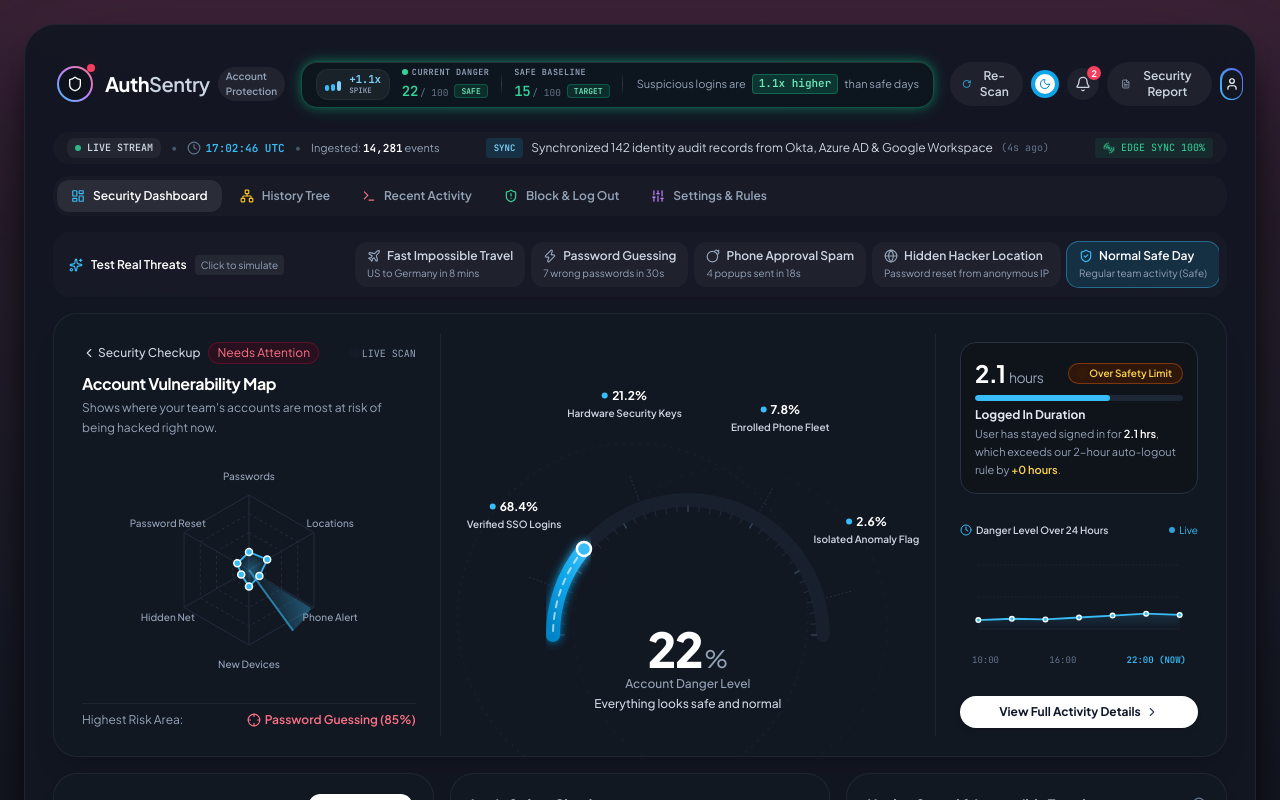
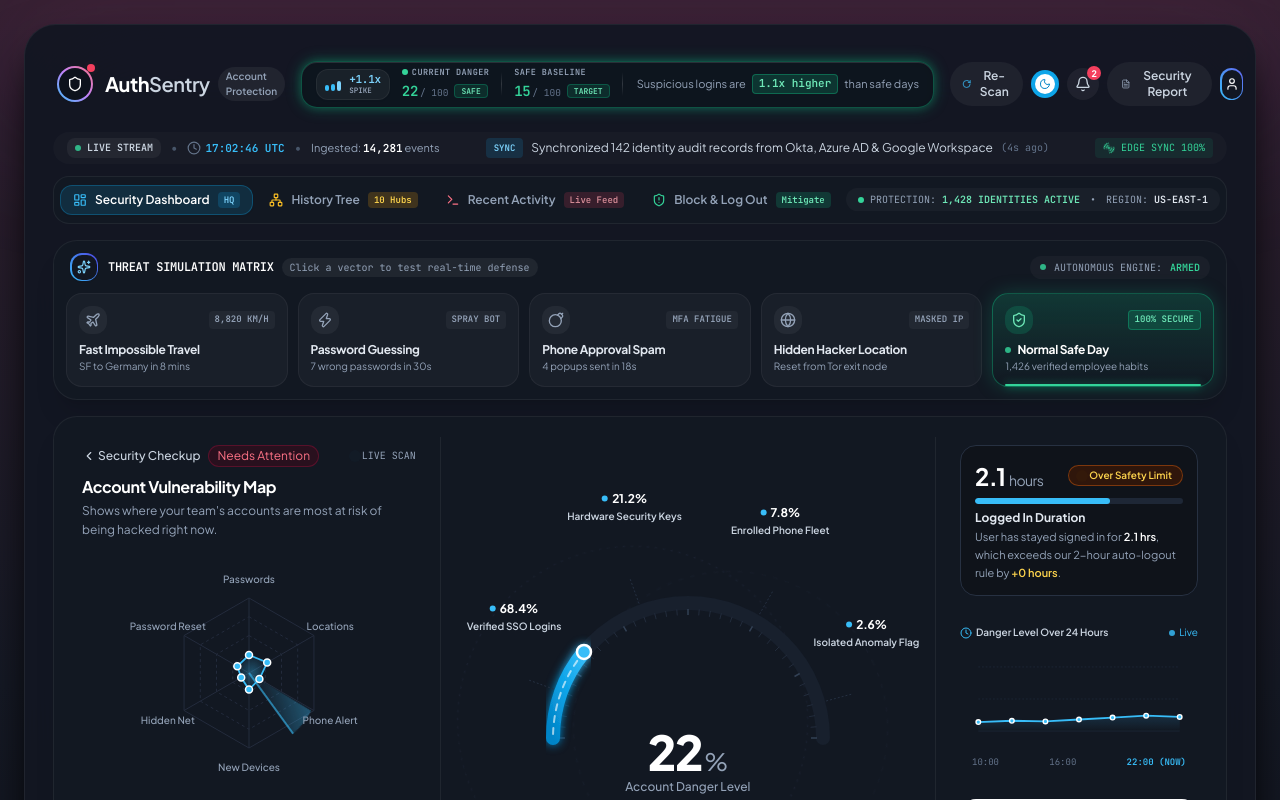
Before and after one commit to Sameer-khatri/LIVE_PROJECT, a React (Vite) app in the folder tool/: page / in a window 1280 px wide. Shown: the top 800 px of the page. Built offline with nearby package versions, Linux system fonts and the light colour scheme.

Commit message:
feat: restructure navigation tabs with telemetry metadata and redesign threat simulator into a balanced 5-column matrix

```diff
--- a/tool/src/App.tsx
+++ b/tool/src/App.tsx
@@ -376,67 +376,88 @@ export default function App() {
           {/* Real-Time Living Security Event Ticker Bar */}
           <LiveSecurityTicker isLiveStream={isLiveStream} />
 
-          {/* Master Navigation Tabs Switcher (Borderless clean pills) */}
-          <div className="flex items-center gap-1 mb-4 p-1 rounded-2xl bg-white/[0.02] overflow-x-auto max-w-full select-none">
+          {/* Master Navigation Tabs Switcher (Structured & Balanced with Telemetry Badge) */}
+          <div className="flex flex-col lg:flex-row items-stretch lg:items-center justify-between gap-2.5 mb-4 p-1.5 rounded-2xl bg-[#131924]/80 border border-white/[0.06] select-none">
+
+            {/* Left Segmented Tab Switcher with Micro-Badges */}
+            <div className="flex items-center gap-1 overflow-x-auto max-w-full py-0.5">
               <button
                 onClick={() => setActiveTab('DASHBOARD')}
-              className={`flex items-center gap-2 px-3.5 py-2 rounded-xl text-xs font-semibold transition-all duration-200 flex-shrink-0 ${
+                className={`flex items-center gap-2 px-3 py-1.5 rounded-xl text-xs font-semibold transition-all duration-200 flex-shrink-0 ${
                   activeTab === 'DASHBOARD'
-                  ? 'bg-white/[0.08] text-white shadow-sm'
-                  : 'text-slate-400 hover:text-slate-200 hover:bg-white/[0.04]'
+                    ? 'bg-sky-500/15 text-white border border-sky-500/30 shadow-sm'
+                    : 'text-slate-400 hover:text-white hover:bg-white/[0.04]'
                 }`}
               >
                 <LayoutDashboard className="w-3.5 h-3.5 text-sky-400" />
                 <span>Security Dashboard</span>
+                <span className="px-1.5 py-0.2 rounded text-[9px] font-mono bg-sky-500/20 text-sky-300">HQ</span>
               </button>
 
               <button
                 onClick={() => setActiveTab('ANALYZER')}
-              className={`flex items-center gap-2 px-3.5 py-2 rounded-xl text-xs font-semibold transition-all duration-200 flex-shrink-0 ${
+                className={`flex items-center gap-2 px-3 py-1.5 rounded-xl text-xs font-semibold transition-all duration-200 flex-shrink-0 ${
                   activeTab === 'ANALYZER'
-                  ? 'bg-white/[0.08] text-white shadow-sm'
-                  : 'text-slate-400 hover:text-slate-200 hover:bg-white/[0.04]'
+                    ? 'bg-amber-500/15 text-white border border-amber-500/30 shadow-sm'
+                    : 'text-slate-400 hover:text-white hover:bg-white/[0.04]'
                 }`}
               >
                 <Network className="w-3.5 h-3.5 text-amber-400" />
                 <span>History Tree</span>
+                <span className="px-1.5 py-0.2 rounded text-[9px] font-mono bg-amber-500/20 text-amber-300">10 Hubs</span>
               </button>
 
               <button
                 onClick={() => setActiveTab('INCIDENTS')}
-              className={`flex items-center gap-2 px-3.5 py-2 rounded-xl text-xs font-semibold transition-all duration-200 flex-shrink-0 ${
+                className={`flex items-center gap-2 px-3 py-1.5 rounded-xl text-xs font-semibold transition-all duration-200 flex-shrink-0 ${
                   activeTab === 'INCIDENTS'
-                  ? 'bg-white/[0.08] text-white shadow-sm'
-                  : 'text-slate-400 hover:text-slate-200 hover:bg-white/[0.04]'
+                    ? 'bg-rose-500/15 text-white border border-rose-500/30 shadow-sm'
+                    : 'text-slate-400 hover:text-white hover:bg-white/[0.04]'
                 }`}
               >
                 <Terminal className="w-3.5 h-3.5 text-rose-400" />
                 <span>Recent Activity</span>
+                <span className="px-1.5 py-0.2 rounded text-[9px] font-mono bg-rose-500/20 text-rose-300 animate-pulse">Live Feed</span>
               </button>
 
               <button
                 onClick={() => setActiveTab('MITIGATIONS')}
-              className={`flex items-center gap-2 px-3.5 py-2 rounded-xl text-xs font-semibold transition-all duration-200 flex-shrink-0 ${
+                className={`flex items-center gap-2 px-3 py-1.5 rounded-xl text-xs font-semibold transition-all duration-200 flex-shrink-0 ${
                   activeTab === 'MITIGATIONS'
-                  ? 'bg-white/[0.08] text-white shadow-sm'
-                  : 'text-slate-400 hover:text-slate-200 hover:bg-white/[0.04]'
+                    ? 'bg-emerald-500/15 text-white border border-emerald-500/30 shadow-sm'
+                    : 'text-slate-400 hover:text-white hover:bg-white/[0.04]'
                 }`}
               >
                 <ShieldAlert className="w-3.5 h-3.5 text-emerald-400" />
                 <span>Block & Log Out</span>
+                <span className="px-1.5 py-0.2 rounded text-[9px] font-mono bg-emerald-500/20 text-emerald-300">Mitigate</span>
               </button>
 
               <button
                 onClick={() => setActiveTab('POLICIES')}
-              className={`flex items-center gap-2 px-3.5 py-2 rounded-xl text-xs font-semibold transition-all duration-200 flex-shrink-0 ${
+                className={`flex items-center gap-2 px-3 py-1.5 rounded-xl text-xs font-semibold transition-all duration-200 flex-shrink-0 ${
                   activeTab === 'POLICIES'
-                  ? 'bg-white/[0.08] text-white shadow-sm'
-                  : 'text-slate-400 hover:text-slate-200 hover:bg-white/[0.04]'
+                    ? 'bg-purple-500/15 text-white border border-purple-500/30 shadow-sm'
+                    : 'text-slate-400 hover:text-white hover:bg-white/[0.04]'
                 }`}
               >
                 <Sliders className="w-3.5 h-3.5 text-purple-400" />
                 <span>Settings & Rules</span>
+                <span className="px-1.5 py-0.2 rounded text-[9px] font-mono bg-purple-500/20 text-purple-300">v2.4</span>
               </button>
+            </div>
+
+            {/* Right Telemetry Badge */}
+            <div className="hidden lg:flex items-center gap-2.5 px-3 py-1 rounded-xl bg-white/[0.03] text-[10px] font-mono text-slate-400 flex-shrink-0">
+              <span className="flex items-center gap-1.5">
+                <span className="w-1.5 h-1.5 rounded-full bg-emerald-400 animate-ping"></span>
+                <span>PROTECTION:</span>
+                <strong className="text-emerald-300">1,428 IDENTITIES ACTIVE</strong>
+              </span>
+              <span>•</span>
+              <span>REGION: <strong className="text-slate-200">US-EAST-1</strong></span>
+            </div>
+
           </div>
 
           {/* ============================================================== */}
--- a/tool/src/components/SimulatorBar.tsx
+++ b/tool/src/components/SimulatorBar.tsx
@@ -1,5 +1,5 @@
 import React from 'react';
-import { Plane, Zap, Bomb, Globe, ShieldCheck, Sparkles } from 'lucide-react';
+import { Plane, Zap, Bomb, Globe, ShieldCheck, Sparkles, AlertTriangle, ShieldAlert } from 'lucide-react';
 
 export type ScenarioType = 'IMPOSSIBLE_TRAVEL' | 'BRUTE_FORCE' | 'MFA_BOMBING' | 'TOR_RESET' | 'NORMAL';
 
@@ -16,81 +16,153 @@ export const SimulatorBar: React.FC<SimulatorBarProps> = ({
     id: ScenarioType;
     label: string;
     sublabel: string;
+    tag: string;
     icon: React.ReactNode;
     severity: 'CRITICAL' | 'HIGH' | 'NORMAL';
+    accentColor: string;
   }> = [
     {
       id: 'IMPOSSIBLE_TRAVEL',
       label: 'Fast Impossible Travel',
-      sublabel: 'US to Germany in 8 mins',
-      icon: <Plane className="w-3.5 h-3.5" />,
-      severity: 'CRITICAL'
+      sublabel: 'SF to Germany in 8 mins',
+      tag: '8,820 km/h',
+      icon: <Plane className="w-4 h-4" />,
+      severity: 'CRITICAL',
+      accentColor: 'rose'
     },
     {
       id: 'BRUTE_FORCE',
       label: 'Password Guessing',
       sublabel: '7 wrong passwords in 30s',
-      icon: <Zap className="w-3.5 h-3.5" />,
-      severity: 'CRITICAL'
+      tag: 'Spray Bot',
+      icon: <Zap className="w-4 h-4" />,
+      severity: 'CRITICAL',
+      accentColor: 'amber'
     },
     {
       id: 'MFA_BOMBING',
       label: 'Phone Approval Spam',
       sublabel: '4 popups sent in 18s',
-      icon: <Bomb className="w-3.5 h-3.5" />,
-      severity: 'HIGH'
+      tag: 'MFA Fatigue',
+      icon: <Bomb className="w-4 h-4" />,
+      severity: 'HIGH',
+      accentColor: 'amber'
     },
     {
       id: 'TOR_RESET',
       label: 'Hidden Hacker Location',
-      sublabel: 'Password reset from anonymous IP',
-      icon: <Globe className="w-3.5 h-3.5" />,
-      severity: 'CRITICAL'
+      sublabel: 'Reset from Tor exit node',
+      tag: 'Masked IP',
+      icon: <Globe className="w-4 h-4" />,
+      severity: 'CRITICAL',
+      accentColor: 'purple'
     },
     {
       id: 'NORMAL',
       label: 'Normal Safe Day',
-      sublabel: 'Regular team activity (Safe)',
-      icon: <ShieldCheck className="w-3.5 h-3.5" />,
-      severity: 'NORMAL'
+      sublabel: '1,426 verified employee habits',
+      tag: '100% Secure',
+      icon: <ShieldCheck className="w-4 h-4" />,
+      severity: 'NORMAL',
+      accentColor: 'emerald'
     }
   ];
 
   return (
-    <div className="w-full flex flex-col md:flex-row items-center justify-between gap-3 p-2 rounded-2xl bg-white/[0.02] mb-4 select-none">
+    <div className="w-full mb-4 p-3 rounded-3xl bg-[#131924]/80 border border-white/[0.06] shadow-xl select-none flex flex-col gap-3">
 
-      {/* Label */}
-      <div className="flex items-center gap-2 pl-2 flex-shrink-0">
-        <Sparkles className="w-3.5 h-3.5 text-sky-400" />
-        <div className="flex items-center gap-2 text-xs font-semibold text-white">
-          <span>Test Real Threats</span>
-          <span className="text-[10px] font-normal px-1.5 py-0.5 rounded bg-white/[0.06] text-slate-400">
-            Click to simulate
-          </span>
+      {/* Top Header: Title, Description, and Active Status */}
+      <div className="flex flex-col sm:flex-row items-start sm:items-center justify-between gap-2 px-1">
+        <div className="flex items-center gap-2.5">
+          <div className="w-7 h-7 rounded-xl bg-gradient-to-tr from-sky-400 to-indigo-600 p-[1.5px] shadow-sm">
+            <div className="w-full h-full bg-[#121722] rounded-[10px] flex items-center justify-center text-sky-300">
+              <Sparkles className="w-3.5 h-3.5" />
+            </div>
+          </div>
+          <div>
+            <div className="flex items-center gap-2">
+              <h4 className="text-xs font-bold text-white tracking-tight uppercase font-mono">
+                Threat Simulation Matrix
+              </h4>
+              <span className="text-[10px] font-normal px-2 py-0.5 rounded-full bg-white/[0.06] text-slate-400 font-mono">
+                Click a vector to test real-time defense
+              </span>
+            </div>
+          </div>
+        </div>
+
+        {/* Live Simulation Indicator */}
+        <div className="flex items-center gap-2 text-[10px] font-mono text-slate-400 bg-white/[0.03] px-2.5 py-1 rounded-xl">
+          <span className="w-1.5 h-1.5 rounded-full bg-emerald-400 animate-pulse"></span>
+          <span>AUTONOMOUS ENGINE:</span>
+          <span className="text-emerald-400 font-bold">ARMED</span>
         </div>
       </div>
 
-      {/* Buttons (Borderless clean pills) */}
-      <div className="flex items-center gap-1.5 overflow-x-auto max-w-full py-0.5">
+      {/* Grid of 5 Equal-Width Structured Scenario Cards */}
+      <div className="grid grid-cols-1 sm:grid-cols-2 lg:grid-cols-5 gap-2.5">
         {scenarios.map((s) => {
           const isActive = currentScenario === s.id;
+          const isSafe = s.id === 'NORMAL';
+
           return (
             <button
               key={s.id}
               onClick={() => onSelectScenario(s.id)}
-              className={`flex flex-col items-start px-3 py-1.5 rounded-xl text-left transition-all duration-200 flex-shrink-0 ${
+              className={`relative flex flex-col justify-between p-3 rounded-2xl text-left transition-all duration-300 group cursor-pointer ${
                 isActive
-                  ? 'bg-sky-500/15 text-white ring-1 ring-sky-400/50 shadow-sm'
-                  : 'bg-white/[0.03] text-slate-300 hover:bg-white/[0.07] hover:text-white'
+                  ? isSafe
+                    ? 'bg-gradient-to-b from-emerald-500/20 via-emerald-500/10 to-transparent border border-emerald-500/40 shadow-[0_0_20px_-3px_rgba(16,185,129,0.35)]'
+                    : 'bg-gradient-to-b from-rose-500/20 via-rose-500/10 to-transparent border border-rose-500/40 shadow-[0_0_20px_-3px_rgba(244,63,94,0.35)]'
+                  : 'bg-white/[0.03] hover:bg-white/[0.06] border border-white/[0.05] hover:border-white/[0.12]'
               }`}
             >
-              <div className="flex items-center gap-1.5 text-xs font-semibold">
-                <span className={isActive ? 'text-sky-400' : 'text-slate-400'}>{s.icon}</span>
-                <span>{s.label}</span>
+              {/* Card Header: Icon + Badge */}
+              <div className="flex items-center justify-between w-full mb-2">
+                <div className={`p-1.5 rounded-xl transition-colors ${
+                  isActive
+                    ? isSafe
+                      ? 'bg-emerald-500/20 text-emerald-300'
+                      : 'bg-rose-500/20 text-rose-300'
+                    : 'bg-white/[0.05] text-slate-400 group-hover:text-white'
+                }`}>
+                  {s.icon}
+                </div>
+
+                <span className={`px-1.5 py-0.5 rounded text-[9px] font-mono font-bold uppercase ${
+                  isActive
+                    ? isSafe
+                      ? 'bg-emerald-500/20 text-emerald-300 border border-emerald-500/40'
+                      : 'bg-rose-500/20 text-rose-300 border border-rose-500/40'
+                    : 'bg-white/[0.04] text-slate-400'
+                }`}>
+                  {s.tag}
+                </span>
               </div>
-              <span className="text-[10px] text-slate-400 mt-0.5 font-normal">
-                {s.sublabel}
-              </span>
+
+              {/* Card Body: Title & Context */}
+              <div>
+                <div className="flex items-center gap-1.5">
+                  {isActive && (
+                    <span className={`w-1.5 h-1.5 rounded-full ${isSafe ? 'bg-emerald-400' : 'bg-rose-400'} animate-pulse`}></span>
+                  )}
+                  <span className={`text-xs font-bold tracking-tight ${
+                    isActive ? 'text-white' : 'text-slate-200 group-hover:text-white'
+                  }`}>
+                    {s.label}
+                  </span>
+                </div>
+                <p className="text-[10px] text-slate-400 mt-0.5 leading-snug">
+                  {s.sublabel}
+                </p>
+              </div>
+
+              {/* Active Indicator Bar at bottom */}
+              {isActive && (
+                <div className={`absolute bottom-0 left-3 right-3 h-[2px] rounded-full ${
+                  isSafe ? 'bg-emerald-400 shadow-[0_0_8px_rgba(16,185,129,0.8)]' : 'bg-rose-400 shadow-[0_0_8px_rgba(244,63,94,0.8)]'
+                }`} />
+              )}
             </button>
           );
         })}
```
Lines whose indentation alone changed are shown as unchanged.
